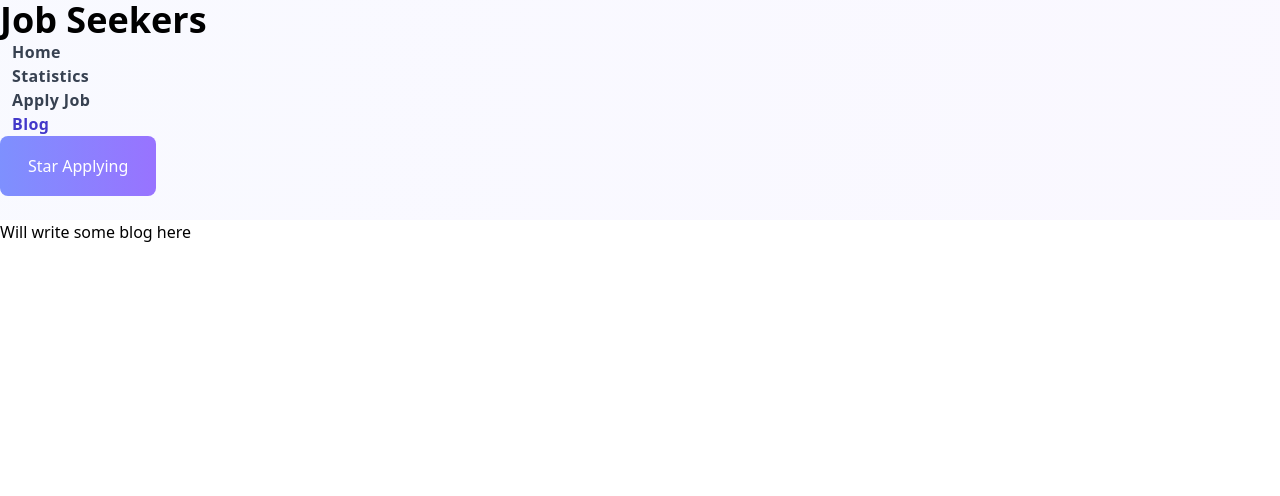
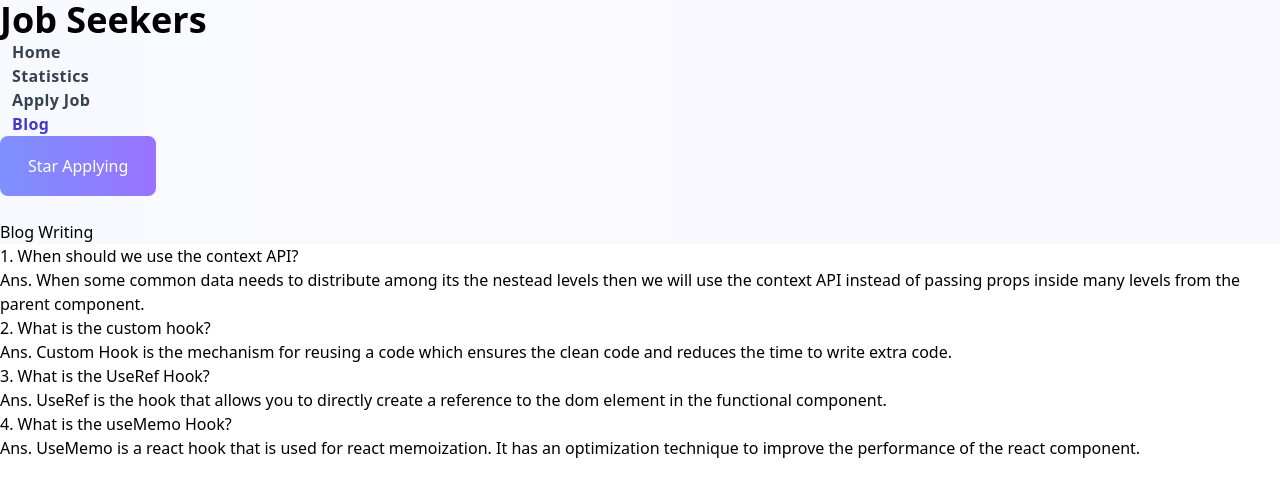
Before and after one commit to shahriarislam71/Assignment-9, a React (Vite) app: page /blog in a window 1280 px wide. Shown: the top 496 px of the page. Built offline with nearby package versions, Linux system fonts and the light colour scheme.

Commit message:
added blog component

```diff
--- a/src/component/blog/Blog.jsx
+++ b/src/component/blog/Blog.jsx
@@ -3,7 +3,19 @@ import React from 'react';
 const Blog = () => {
     return (
         <div>
-            <h1>Will write some blog here</h1>
+            <div className='backgrondd pt-8 md:pt-16 pb-8 md:pb-16'>
+                <h1 className='text-center text-xl font-semibold'>Blog Writing</h1>
+            </div>
+            <div className='my-container mt-8'>
+                <h1 className='text-xl font-semibold'>1. When should we use the context API?</h1>
+                <p className='font-bold text-gray-500 mt-3'>Ans. When some common data needs to distribute among its the nestead levels then we will use the context API instead of passing props inside many levels from the parent component.</p>
+                <h1 className='text-xl font-semibold mt-3'>2. What is the custom hook?</h1>
+                <p className='font-bold text-gray-500 mt-3'>Ans. Custom Hook is the mechanism for reusing a code which ensures the clean code and reduces the time to write extra code.</p>
+                <h1 className='text-xl font-semibold mt-3'>3. What is the UseRef Hook?</h1>
+                <p className='font-bold text-gray-500 mt-3'>Ans. UseRef is the hook that allows you to directly create a reference to the dom element in the functional component. </p>
+                <h1 className='text-xl font-semibold mt-3'>4. What is the useMemo Hook?</h1>
+                <p className='font-bold text-gray-500 mt-3'>Ans. UseMemo is a react hook that is used for react memoization. It has an optimization technique to improve the performance of the react component.</p>
+            </div>
         </div>
     );
 };
```
